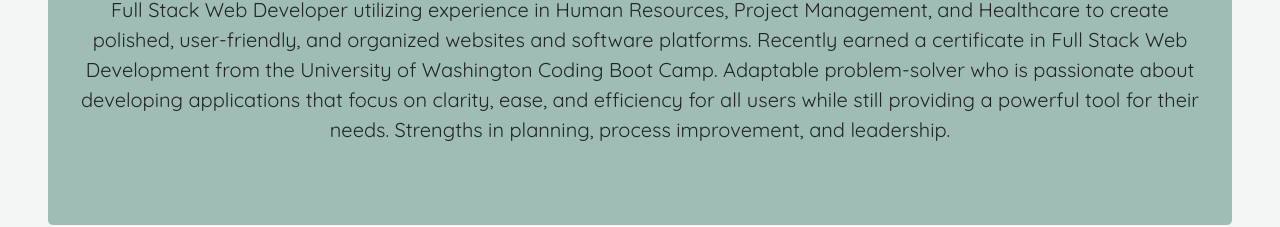
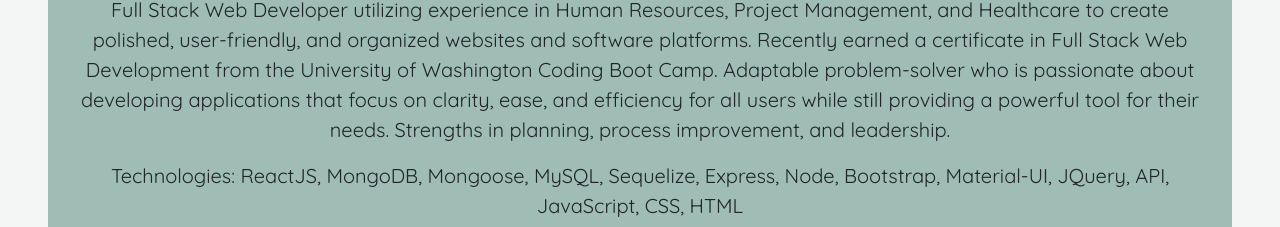
Before and after one commit to elizabethbrandt/My-Portfolio, a plain HTML site: page index.html in a window 1280 px wide. Shown: the part 576-803 px from the top of the page. Drawn offline with nearby package versions, Linux system fonts and the light colour scheme.

Commit message:
added technologies I know

```diff
--- a/index.html
+++ b/index.html
@@ -63,6 +63,7 @@
                 clarity, ease, and efficiency for all users while still providing a powerful tool for their needs.
                 Strengths in planning, process improvement, and leadership.
             </p>
+            <p class="lead text-center">Technologies: ReactJS, MongoDB, Mongoose, MySQL, Sequelize, Express, Node, Bootstrap, Material-UI, JQuery, API, JavaScript, CSS, HTML</p>
         </div>
 
     </section>
```
Also changed, not shown: 3 other files.
